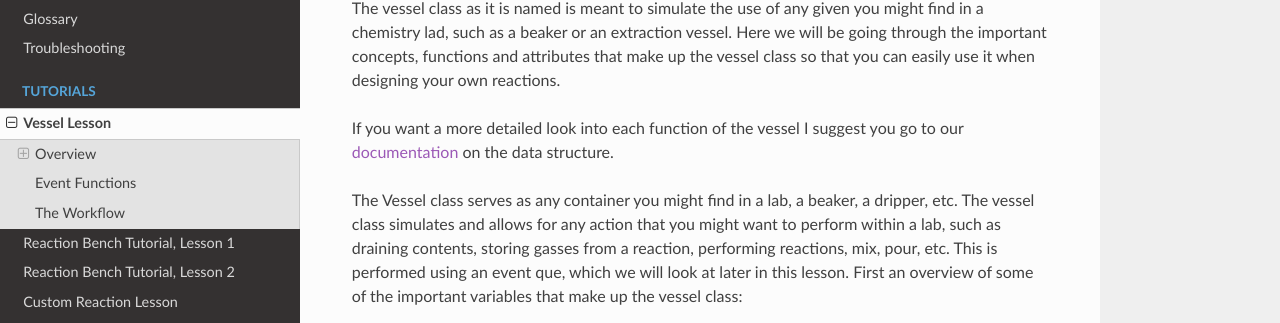
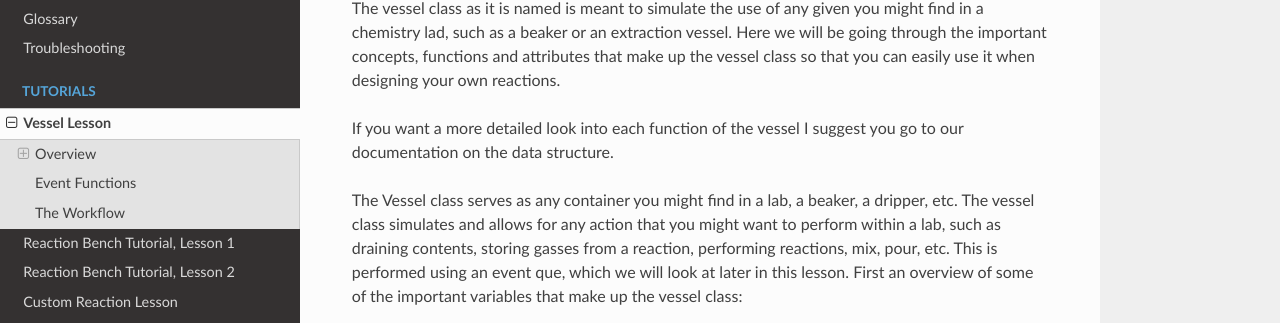
Before and after one commit to chemgymrl/chemgymrl, an MkDocs documentation site: the page built from docs/vessel_lesson.md, in a window 1280 px wide and 900 px high. Shown: the part 305-628 px from the top of the window. Built offline with MkDocs 1.6.1, drawn with Linux system fonts in a browser that asks for light colours; nearby versions of some CDN libraries.

```diff
--- a/docs/vessel_lesson.md
+++ b/docs/vessel_lesson.md
@@ -10,8 +10,7 @@ meant to simulate the use of any given you might find in a chemistry lad, such a
 Here we will be going through the important concepts, functions and attributes that make up the vessel class so that you
 can easily use it when designing your own reactions.
 
-If you want a more detailed look into each function of the vessel I suggest you go to our [documentation]() on the data
-structure.
+If you want a more detailed look into each function of the vessel I suggest you go to our documentation on the data structure.
 
 The Vessel class serves as any container you might find in a lab, a beaker, a dripper, etc. The vessel class simulates and allows for any action that you might want to perform within a lab, such as draining contents, storing gasses from a reaction, performing reactions, mix, pour, etc. This is performed using an event que, which we will look at later in this lesson. First an overview of some of the important variables that make up the vessel class:
 
```
